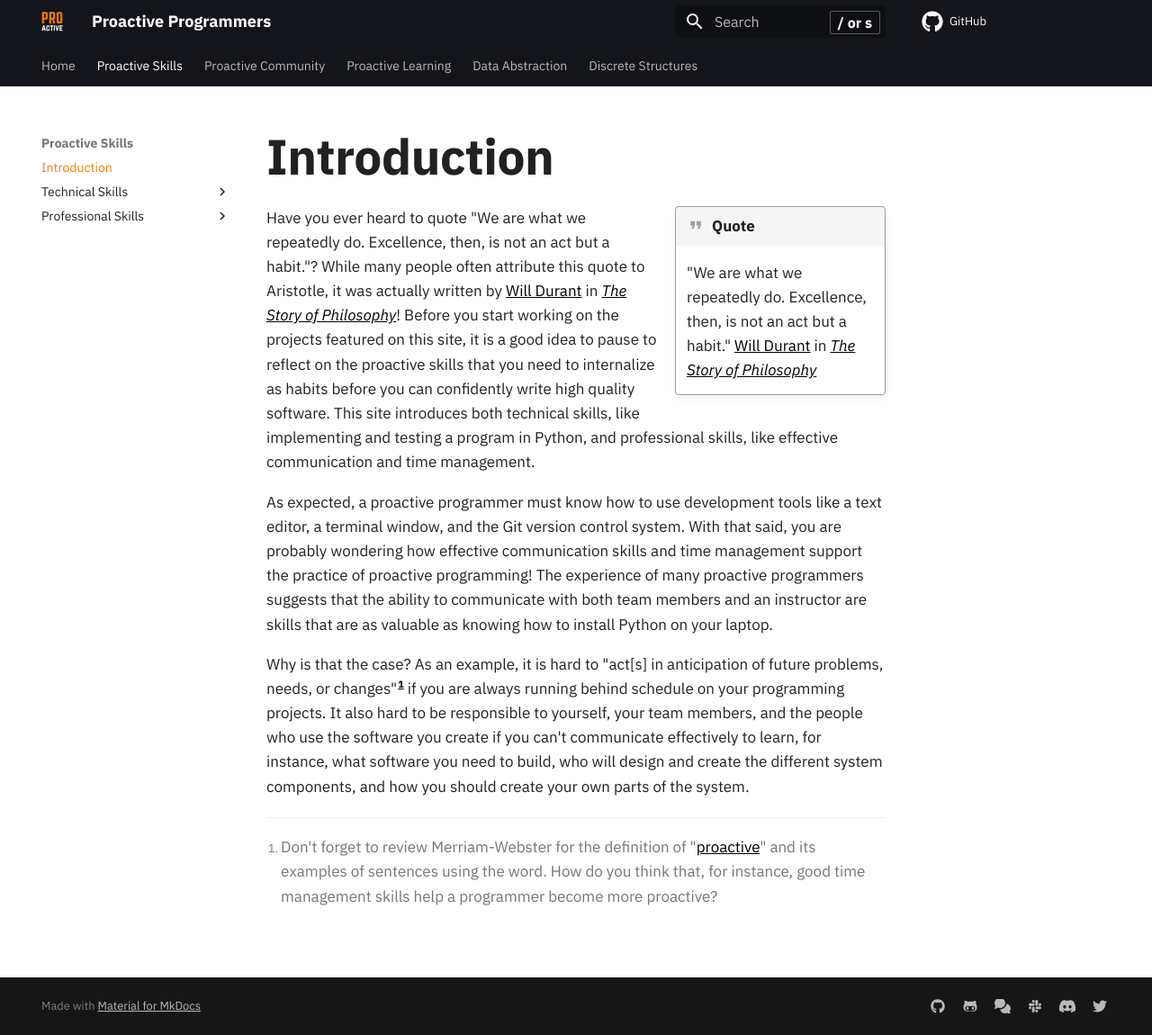
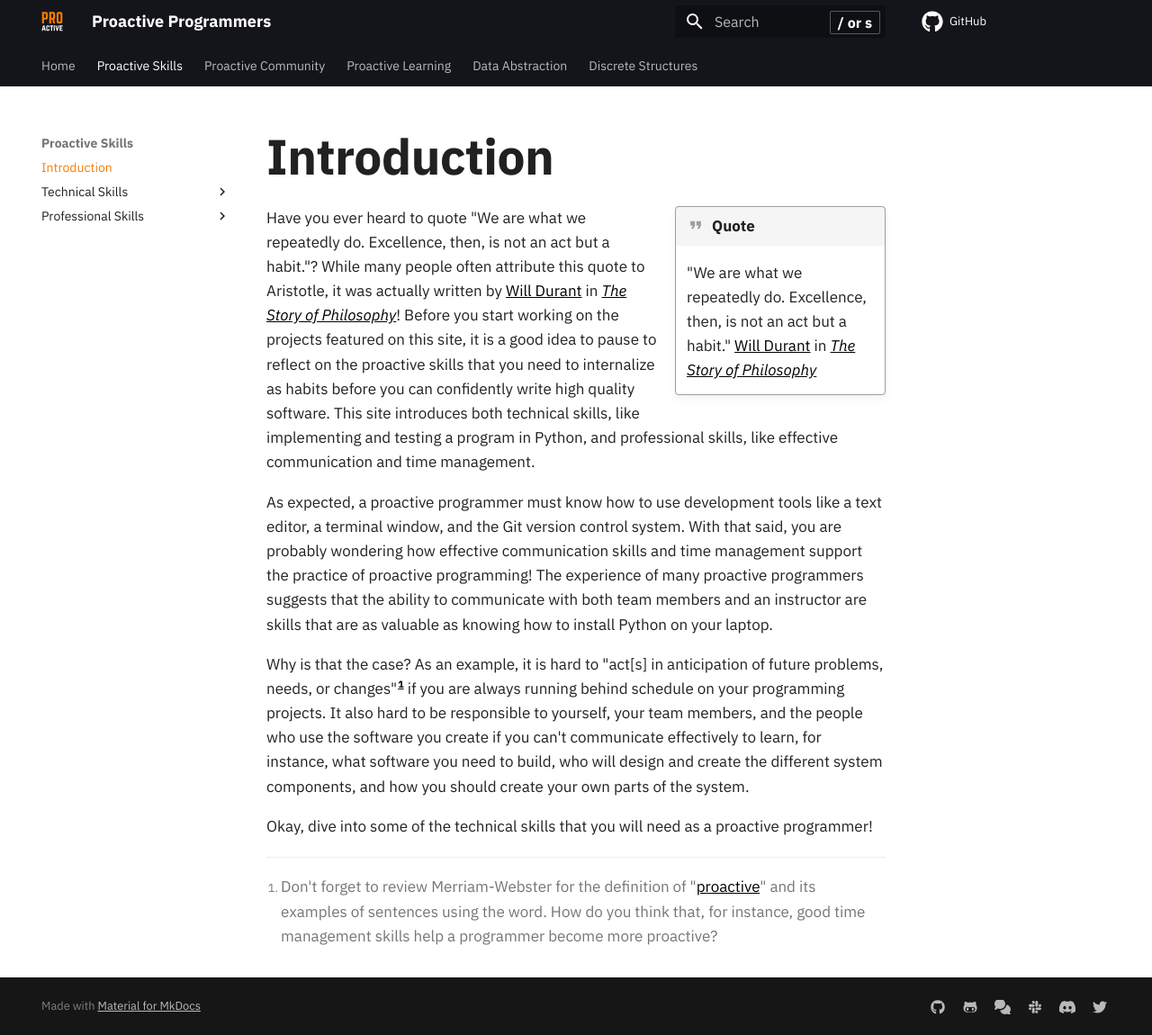
Before and after one commit to ProactiveProgrammers/www.proactiveprogrammers.com, an MkDocs documentation site: the page built from docs/proactive-skills/introduction-proactive-skills.md, in a window 1280 px wide and 1150 px high. Shown: the whole window at 90% size. Built offline with MkDocs 1.6.1 and Material for MkDocs 9.7.7, drawn with Linux system fonts in a browser that asks for light colours; comment, search, counter and statistics services are not loaded.

Commit message:
fix: Add the transition sentence in introduction-proactive-skills.md.

```diff
--- a/docs/proactive-skills/introduction-proactive-skills.md
+++ b/docs/proactive-skills/introduction-proactive-skills.md
@@ -33,6 +33,9 @@ you can't communicate effectively to learn, for instance, what software you need
 to build, who will design and create the different system components, and how
 you should create your own parts of the system.
 
+Okay, dive into some of the technical skills that you will need as a proactive
+programmer!
+
 [^1]: Don't forget to review Merriam-Webster for the definition of
   "[proactive](https://www.merriam-webster.com/dictionary/proactive)" and its
   examples of sentences using the word. How do you think that, for instance,
```
